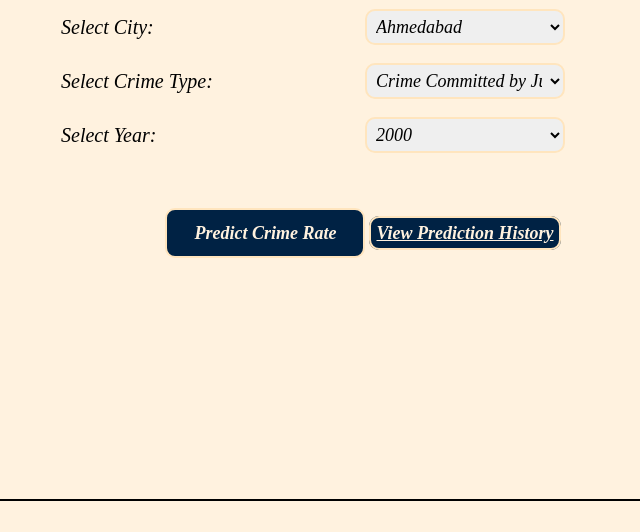
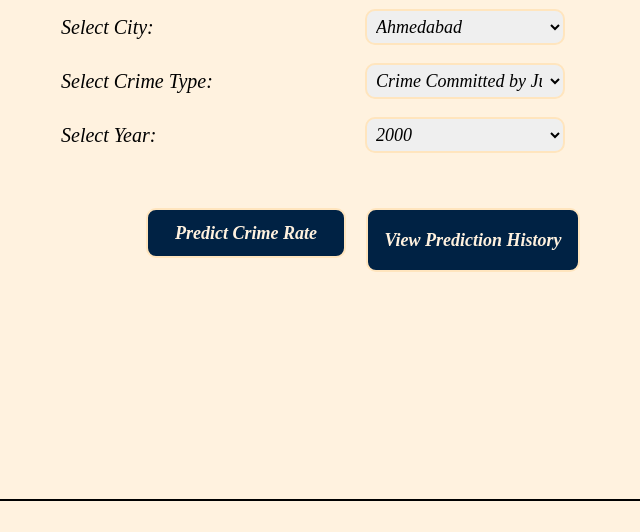
Before and after one commit to Anushkasbaghel/Crime-Rate-Prediction, a Flask app: page / in a window 1280 px wide. Shown: the part 222-754 px from the top of the page, without its empty margins (277-917 px from the left). Run offline with Flask 3, Linux system fonts and the light colour scheme; parts of the project's set-up code (start-up, migrations or seed data) failed here and were passed over.

Commit message:
Update styles.css

```diff
--- a/Crime Rate Prediction/static/styles.css
+++ b/Crime Rate Prediction/static/styles.css
@@ -65,7 +65,12 @@ select{
     margin: 25px;
     text-align: center;
     padding: 20px;
+
+    display: flex;
+    justify-content: center;
+    gap: 20px;
 }
+
 .btn{
     padding: 5px;
     width: 200px;
@@ -88,6 +93,12 @@ select{
 .prediction{
     padding-bottom: 50px;
     border-bottom: 2px solid;
+}
+a.btn {
+    display: inline-flex;
+    align-items: center;
+    justify-content: center;
+    text-decoration: none;
 }
 
 table.table2{
```
